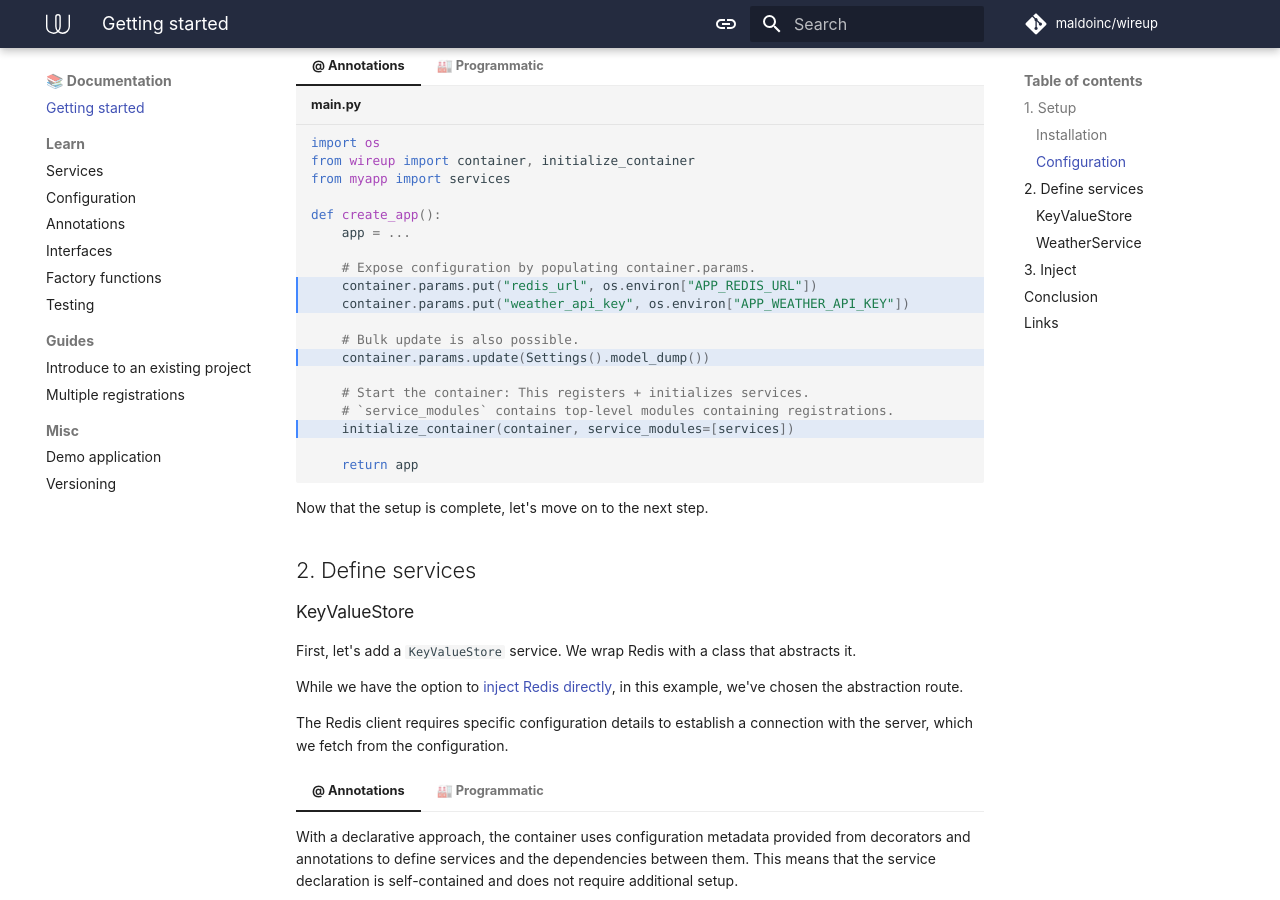
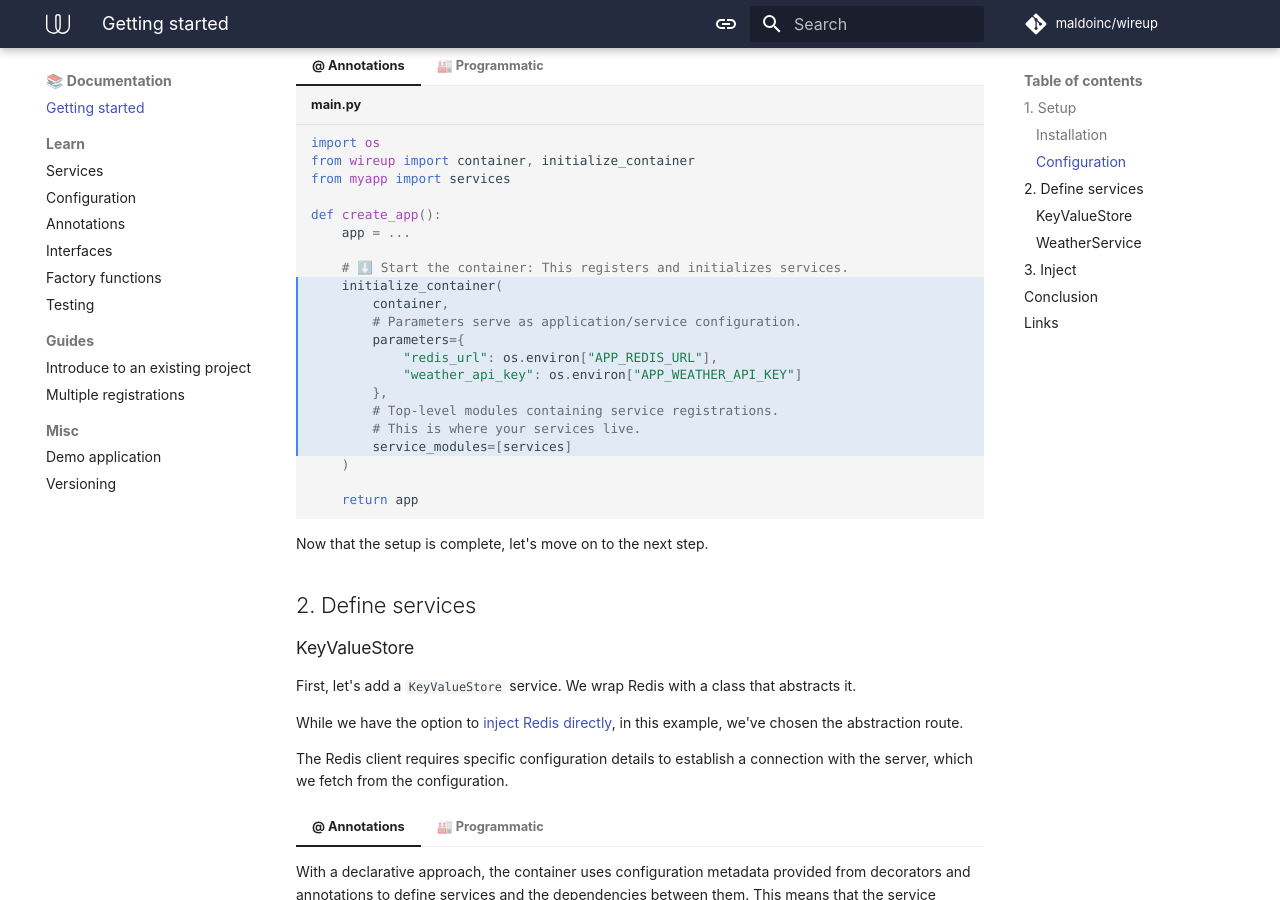
Before and after one commit to maldoinc/wireup, an MkDocs documentation site: the page built from docs/pages/getting_started.md, in a window 1280 px wide and 900 px high, scrolled down 738 px. Built offline with MkDocs 1.6.1 and Material for MkDocs 9.7.7, drawn with Linux system fonts in a browser that asks for light colours; some web fonts are replaced; comment, search, counter and statistics services are not loaded; the version menu is left out.

Commit message:
Accept container parameters in initialize_container (#30)
Add parameters and make container optional in initialize_container

````diff
--- a/docs/pages/getting_started.md
+++ b/docs/pages/getting_started.md
@@ -27,7 +27,7 @@ In this example, we will store the Redis URL and an API key for the weather serv
 
 === "@ Annotations"
 
-    ```python title="main.py" hl_lines="9 10 13 17"
+    ```python title="main.py" hl_lines="9-18"
     import os
     from wireup import container, initialize_container
     from myapp import services
@@ -35,23 +35,25 @@ In this example, we will store the Redis URL and an API key for the weather serv
     def create_app():
         app = ...
 
-        # Expose configuration by populating container.params.
-        container.params.put("redis_url", os.environ["APP_REDIS_URL"])
-        container.params.put("weather_api_key", os.environ["APP_WEATHER_API_KEY"])
-
-        # Bulk update is also possible.
-        container.params.update(Settings().model_dump())
-
-        # Start the container: This registers + initializes services.
-        # `service_modules` contains top-level modules containing registrations.
-        initialize_container(container, service_modules=[services])
+        # ⬇️ Start the container: This registers and initializes services.
+        initialize_container(
+            container,
+            # Parameters serve as application/service configuration.
+            parameters={
+                "redis_url": os.environ["APP_REDIS_URL"],
+                "weather_api_key": os.environ["APP_WEATHER_API_KEY"]
+            },
+            # Top-level modules containing service registrations.
+            # This is where your services live.
+            service_modules=[services]
+        )
 
         return app
     ```
 
 === "🏭 Programmatic"
     ```python title="main.py" hl_lines="15 19"
-    from pydantic import Field, PostgresDsn
+    from pydantic import Field
     from pydantic_settings import BaseSettings
     from wireup import container, initialize_container
 
````
Also changed, not shown: readme.md, 2 other files.
